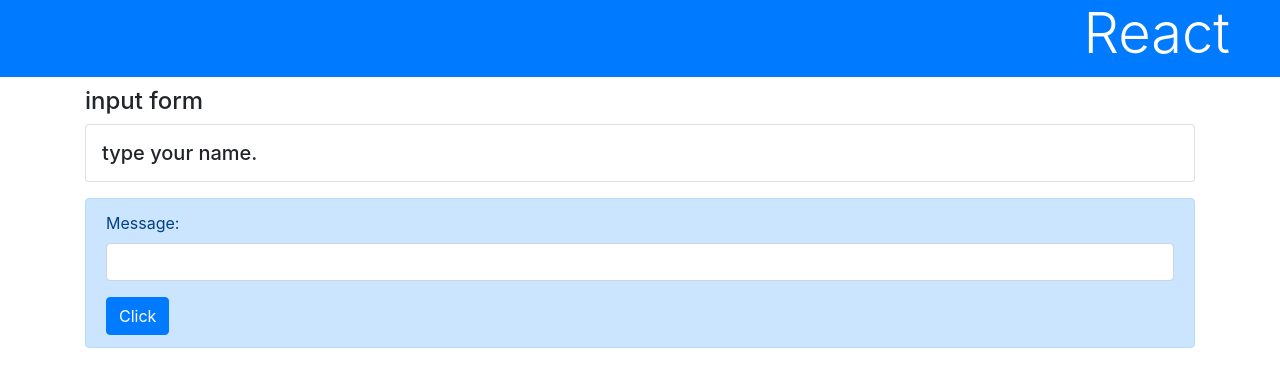
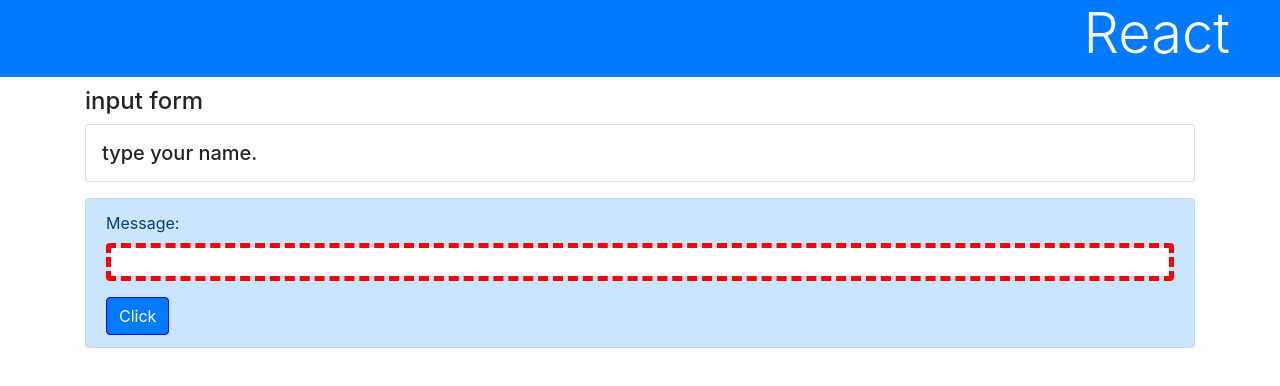
Before and after one commit to Yuki326/photo_search_app, a React (Create React App) app: page / in a window 1280 px wide. Shown: the top 386 px of the page. Built offline with nearby package versions, Linux system fonts and the light colour scheme.

Commit message:
演習 値のチェック

```diff
--- a/src/App.css
+++ b/src/App.css
@@ -4,6 +4,12 @@
   margin: 0px 0px 10px 0px;
 }
 
+input:invalid{
+  border:5px dashed red;
+}
+input:valid{
+  border:1px solid blue;
+}
 .box{
   position:fixed;
   top:0px;
--- a/src/App.js
+++ b/src/App.js
@@ -32,11 +32,13 @@
         <div className="container">
           <h4>{this.state.title}</h4>
           <p className="card h5 p-3">{this.state.message}</p>
+
           <div className="alert alert-primary mt-3">
             <form onSubmit={this.doSubmit}>
               <div className="form-group">
                 <label>Message:</label>
-                <input type="text" className="form-control" onChange={this.doChange}/>
+                <input type="text" className="form-control" onChange={this.doChange}
+                required pattern="[A-Za-z _,.]+"/>
               </div>
               <input type="submit" className="btn btn-primary" value="Click"/>
             </form>
```
